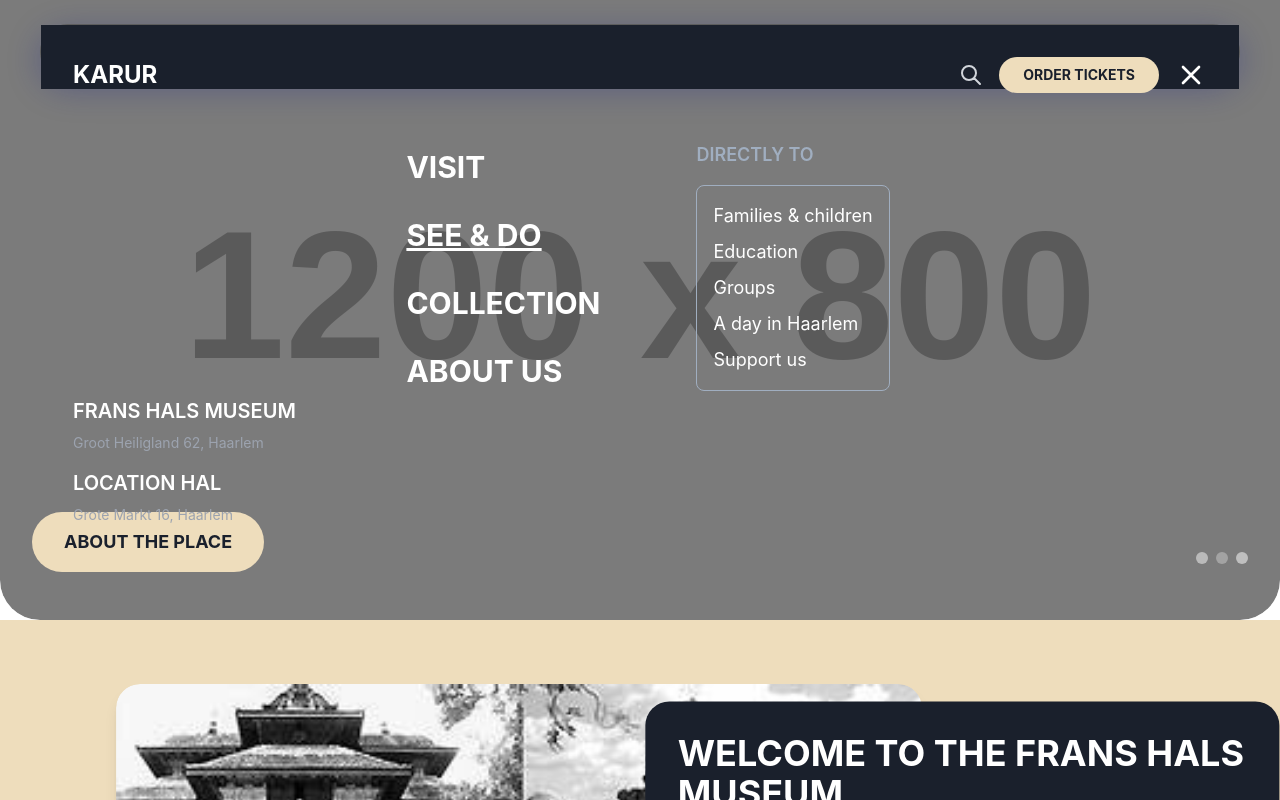
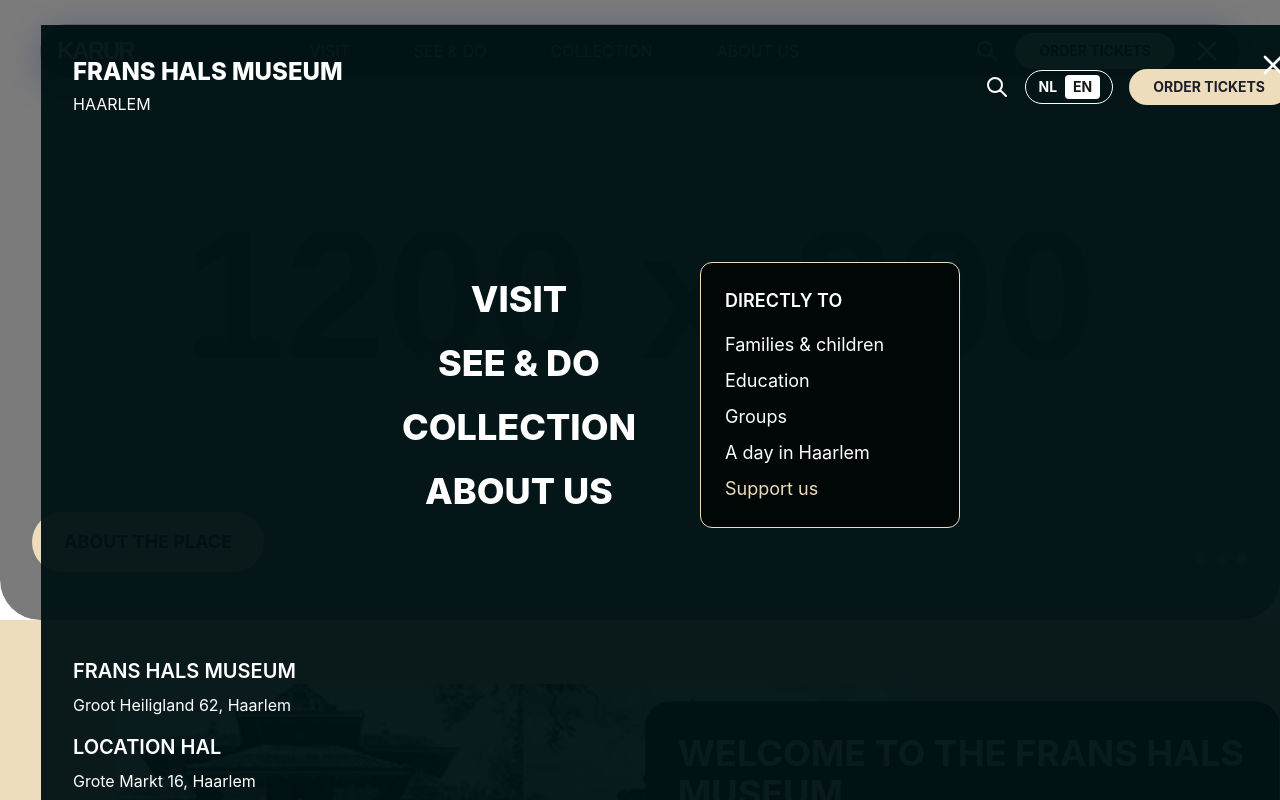
Before and after one commit to apple961/karur-site, a React (Create React App) app: page / in a window 1280 px wide. Both pictures are taken after a click on the button 1199 px from the left and 49 px from the top of the page. Shown: the top 800 px of the page. Built offline with nearby package versions, Linux system fonts and the light colour scheme.

Commit message:
Added Sections

```diff
--- a/src/components/Header.jsx
+++ b/src/components/Header.jsx
@@ -39,7 +39,7 @@
         e.currentTarget.style.transform = 'translateX(-50%) scale(1)';
       }}
     >
-      <div className="flex items-center justify-between px-6 py-2">
+      <div className="flex items-center justify-between w-full px-4 py-2">
         {/* Logo */}
         <div className="flex items-center">
           <a href="#" className="font-bold text-2xl" style={{
@@ -91,24 +91,24 @@
                 ABOUT US
               </a>
             </li>
-            <li>
+          </ul>
+        </nav>
+
+        {/* Desktop Top-Right Controls */}
+        <div className="hidden md:flex items-center space-x-4">
           {/* Search Icon */}
-              <button className="text-gray-300 hover:text-white focus:outline-none ml-4">
+          <button className="text-gray-300 hover:text-white focus:outline-none">
             <svg className="h-6 w-6" fill="none" viewBox="0 0 24 24" stroke="currentColor">
               <path strokeLinecap="round" strokeLinejoin="round" strokeWidth="2" d="M21 21l-6-6m2-5a7 7 0 11-14 0 7 7 0 0114 0z" />
             </svg>
           </button>
-            </li>
-            <li>
           {/* Order Tickets Button */}
           <button className="px-6 py-2 rounded-full font-bold text-sm transition duration-300"
             style={{ backgroundColor: colors?.buttonBeige || '#f5e9da', color: colors?.darkBackground || '#181818' }}>
             ORDER TICKETS
           </button>
-            </li>
-            <li>
-              {/* Menu Icon for Desktop */}
-              <button onClick={toggleMenu} className="text-white focus:outline-none ml-4">
+          {/* Menu Icon */}
+          <button onClick={toggleMenu} className="text-white focus:outline-none ml-2">
             <svg className="h-8 w-8" fill="none" viewBox="0 0 24 24" stroke="currentColor">
               {isMenuOpen ? (
                 <path strokeLinecap="round" strokeLinejoin="round" strokeWidth="2" d="M6 18L18 6M6 6l12 12" />
@@ -117,12 +117,10 @@
               )}
             </svg>
           </button>
-            </li>
-          </ul>
-        </nav>
+        </div>
 
         {/* Mobile Hamburger */}
-        <div className="md:hidden">
+        <div className="md:hidden flex items-center">
           <button onClick={toggleMenu} className="focus:outline-none" style={{ color: colors?.headerMenuIcon || '#fff' }}>
             <svg className="h-8 w-8" fill="none" viewBox="0 0 24 24" stroke="currentColor">
               {isMenuOpen ? (
@@ -137,58 +135,98 @@
 
       {/* Mobile Navigation Overlay */}
       {isMenuOpen && (
-        <div className="fixed inset-0 z-40 flex flex-col p-8" style={{ backgroundColor: colors?.darkBackground || '#181818' }}>
-          <div className="flex justify-between items-center mb-12">
-            <div className="flex-shrink-0">
-              <a href="#" className="text-2xl font-bold" style={{ color: colors?.white || '#fff' }}>
-                KARUR<br />
-              </a>
+        <div
+          className="fixed inset-0 z-40 flex flex-col"
+          style={{
+            backgroundColor: 'rgba(0, 18, 20, 0.96)',
+            minHeight: '100vh',
+            width: '100vw',
+            left: 0,
+            top: 0
+          }}
+        >
+          {/* Top bar: logo left, controls right, close button absolute */}
+          <div className="relative flex justify-between items-center px-8 pt-8 pb-4">
+            {/* Logo */}
+            <div>
+              <span className="font-extrabold text-2xl leading-tight text-white">
+                FRANS HALS MUSEUM<br />
+                <span className="font-normal text-base">HAARLEM</span>
+              </span>
             </div>
+            {/* Controls */}
             <div className="flex items-center space-x-4">
               {/* Search Icon */}
-              <button className="text-gray-300 hover:text-white focus:outline-none">
+              <button className="text-white hover:text-gray-300 focus:outline-none">
                 <svg className="h-6 w-6" fill="none" viewBox="0 0 24 24" stroke="currentColor">
                   <path strokeLinecap="round" strokeLinejoin="round" strokeWidth="2" d="M21 21l-6-6m2-5a7 7 0 11-14 0 7 7 0 0114 0z" />
                 </svg>
               </button>
+              {/* Language Switcher */}
+              <div className="flex items-center border rounded-full px-3 py-1 bg-transparent text-white font-bold text-sm border-white">
+                <span className="mr-2">NL</span>
+                <span style={{
+                  background: '#fff',
+                  color: '#181818',
+                  borderRadius: '4px',
+                  padding: '2px 8px',
+                  fontWeight: 'bold'
+                }}>EN</span>
+              </div>
               {/* Order Tickets Button */}
               <button className="px-6 py-2 rounded-full font-bold text-sm transition duration-300"
-                style={{ backgroundColor: colors?.buttonBeige || '#f5e9da', color: colors?.darkBackground || '#181818' }}>
+                style={{
+                  backgroundColor: colors?.buttonBeige || '#e6c98b',
+                  color: colors?.darkBackground || '#181818'
+                }}>
                 ORDER TICKETS
               </button>
+            </div>
             {/* Close Button */}
-              <button onClick={toggleMenu} className="focus:outline-none ml-4" style={{ color: colors?.headerMenuIcon || '#fff' }}>
+            <button
+              onClick={toggleMenu}
+              className="absolute top-0 right-0 mt-6 mr-8 text-white focus:outline-none"
+              style={{ zIndex: 50 }}
+              aria-label="Close menu"
+            >
               <svg className="h-8 w-8" fill="none" viewBox="0 0 24 24" stroke="currentColor">
                 <path strokeLinecap="round" strokeLinejoin="round" strokeWidth="2" d="M6 18L18 6M6 6l12 12" />
               </svg>
             </button>
           </div>
-          </div>
-          <div className="flex flex-grow flex-col md:flex-row justify-center items-start space-y-8 md:space-y-0 md:space-x-20">
-            <nav className="flex flex-col space-y-4 text-3xl font-bold" style={{ color: colors?.white || '#fff' }}>
-              <a href="#" className="hover:text-gray-300 transition duration-300 px-4 py-2 rounded-full hover:bg-white/10">VISIT</a>
-              <a href="#" className="hover:text-gray-300 transition duration-300 px-4 py-2 rounded-full hover:bg-white/10" style={{ textDecoration: 'underline' }}>SEE & DO</a>
-              <a href="#" className="hover:text-gray-300 transition duration-300 px-4 py-2 rounded-full hover:bg-white/10">COLLECTION</a>
-              <a href="#" className="hover:text-gray-300 transition duration-300 px-4 py-2 rounded-full hover:bg-white/10">ABOUT US</a>
+          {/* Main content: navigation center, directly to box right */}
+          <div className="flex flex-1 items-center justify-center px-8">
+            <div className="flex flex-row w-full justify-center items-center space-x-16">
+              {/* Main navigation */}
+              <nav className="flex flex-col space-y-6 text-4xl font-extrabold text-white items-center">
+                <a href="#" className="hover:text-gray-300 transition duration-300">VISIT</a>
+                <a href="#" className="hover:text-gray-300 transition duration-300">SEE & DO</a>
+                <a href="#" className="hover:text-gray-300 transition duration-300">COLLECTION</a>
+                <a href="#" className="hover:text-gray-300 transition duration-300">ABOUT US</a>
               </nav>
-            <div className="mt-8 md:mt-0">
-              <h3 className="text-lg font-semibold mb-4" style={{ color: colors?.textGray || '#aaa' }}>DIRECTLY TO</h3>
-              <div className="rounded-lg p-4 border" style={{ borderColor: colors?.textGray || '#aaa' }}>
-                <ul className="space-y-2 text-lg" style={{ color: colors?.white || '#fff' }}>
+              {/* DIRECTLY TO box */}
+              <div className="rounded-xl p-6 border" style={{
+                borderColor: colors?.buttonBeige || '#e6c98b',
+                background: 'rgba(0,0,0,0.7)',
+                minWidth: '260px'
+              }}>
+                <h3 className="text-lg font-semibold mb-4 text-white">DIRECTLY TO</h3>
+                <ul className="space-y-2 text-lg text-white">
                   <li><a href="#" className="hover:text-gray-300 transition duration-300">Families & children</a></li>
                   <li><a href="#" className="hover:text-gray-300 transition duration-300">Education</a></li>
                   <li><a href="#" className="hover:text-gray-300 transition duration-300">Groups</a></li>
                   <li><a href="#" className="hover:text-gray-300 transition duration-300">A day in Haarlem</a></li>
-                  <li><a href="#" className="hover:text-gray-300 transition duration-300">Support us</a></li>
+                  <li><a href="#" className="hover:text-gray-300 transition duration-300" style={{ color: colors?.buttonBeige || '#e6c98b' }}>Support us</a></li>
                 </ul>
               </div>
             </div>
           </div>
-          <div className="mt-auto text-gray-400 text-sm">
-            <h3 className="text-xl font-semibold mb-2" style={{ color: colors?.white || '#fff' }}>FRANS HALS MUSEUM</h3>
-            <p>Groot Heiligland 62, Haarlem</p>
-            <h3 className="text-xl font-semibold mt-4 mb-2" style={{ color: colors?.white || '#fff' }}>LOCATION HAL</h3>
-            <p>Grote Markt 16, Haarlem</p>
+          {/* Footer info */}
+          <div className="px-8 pb-8 text-white text-base font-bold">
+            <h3 className="text-xl font-semibold mb-2">FRANS HALS MUSEUM</h3>
+            <p className="font-normal">Groot Heiligland 62, Haarlem</p>
+            <h3 className="text-xl font-semibold mt-4 mb-2">LOCATION HAL</h3>
+            <p className="font-normal">Grote Markt 16, Haarlem</p>
           </div>
         </div>
       )}
@@ -196,4 +234,6 @@
   );
 };
 
+
+
 export default Header;
--- a/src/components/HeroSection.jsx
+++ b/src/components/HeroSection.jsx
@@ -21,11 +21,14 @@
     <section
       className="relative bg-cover bg-center flex items-end pb-12"
       style={{
+        width: '100%',
         height: '620px',
         borderBottomLeftRadius: '40px',
         borderBottomRightRadius: '40px',
         backgroundImage: `url("${dummyImages[activeDot]}")`,
         backgroundColor: colors.lightBeige,
+        backgroundSize: 'cover',
+        backgroundPosition: 'center',
         overflow: 'hidden'
       }}
     >
@@ -53,4 +56,5 @@
   );
 };
 
+
 export default HeroSection;
```
Lines whose indentation alone changed are shown as unchanged.
